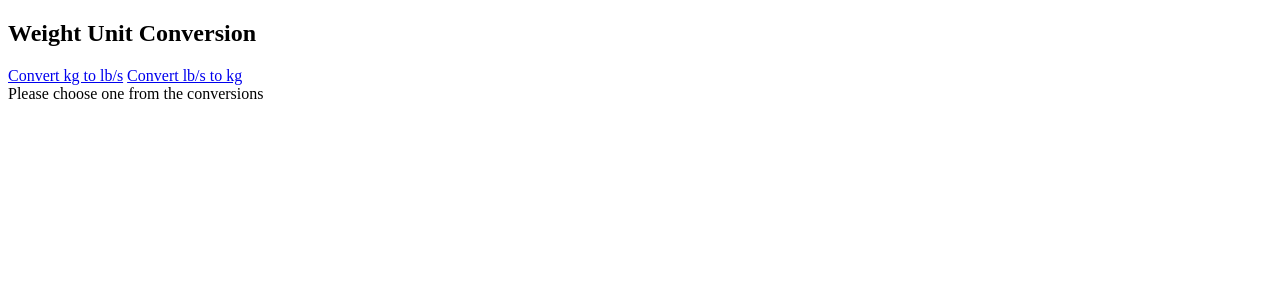
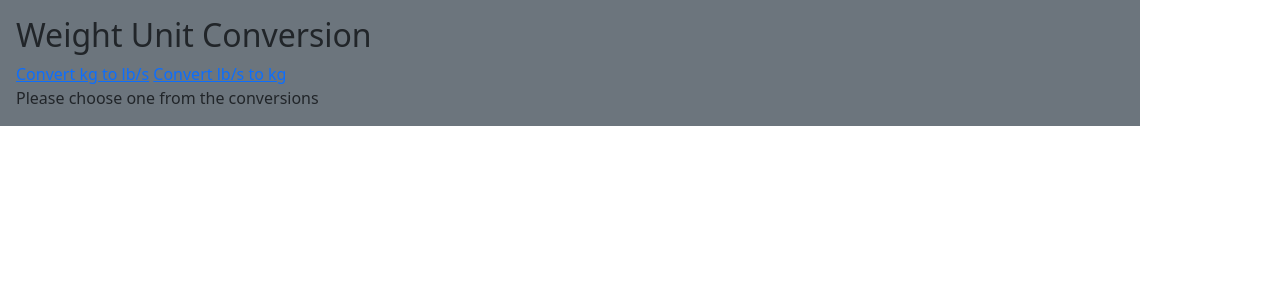
Before and after one commit to Kidd-nash/Django, a Django app: page / in a window 1280 px wide. Shown: the top 300 px of the page. Run offline with Django 5.2, Linux system fonts and the light colour scheme; some libraries are stand-ins or nearby versions.

Commit message:
linking css and js bootstrap and trial design to check if everything works

```diff
--- a/myapp/templates/index.html
+++ b/myapp/templates/index.html
@@ -1,3 +1,4 @@
+{% load static %}
 <!DOCTYPE html>
 <html>
 
@@ -5,10 +6,12 @@
     <title>
         Home
     </title>
+    <link rel="stylesheet" href="{% static '../static/bootstrap.min.css' %}">
+    <script src="{% static '../static/bootstrap.bundle.min.js' %}"></script>
 </head>
 
 <body>
-    <div>
+    <div class="container-sm bg-secondary m-0 p-3">
         <h2>Weight Unit Conversion</h2>
         <div>
             <a href="?convert=kg">Convert kg to lb/s</a>
```
